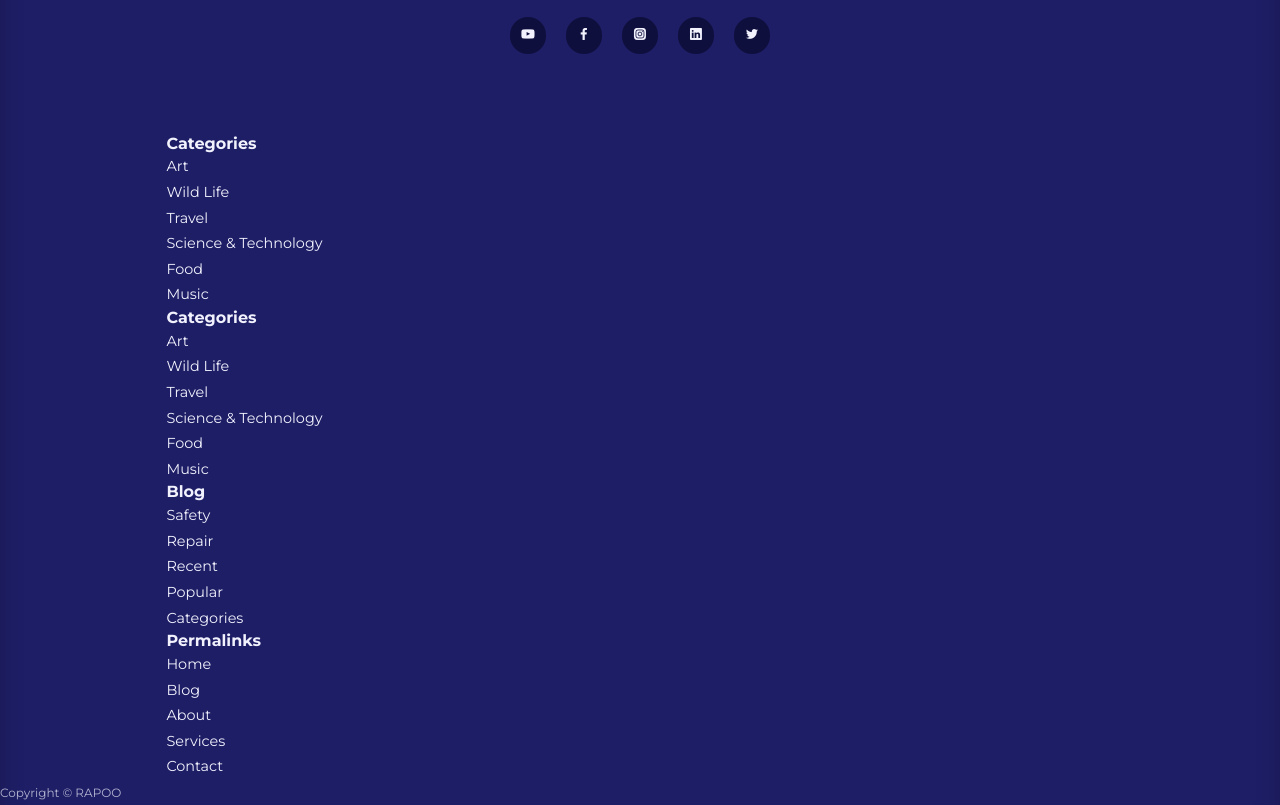
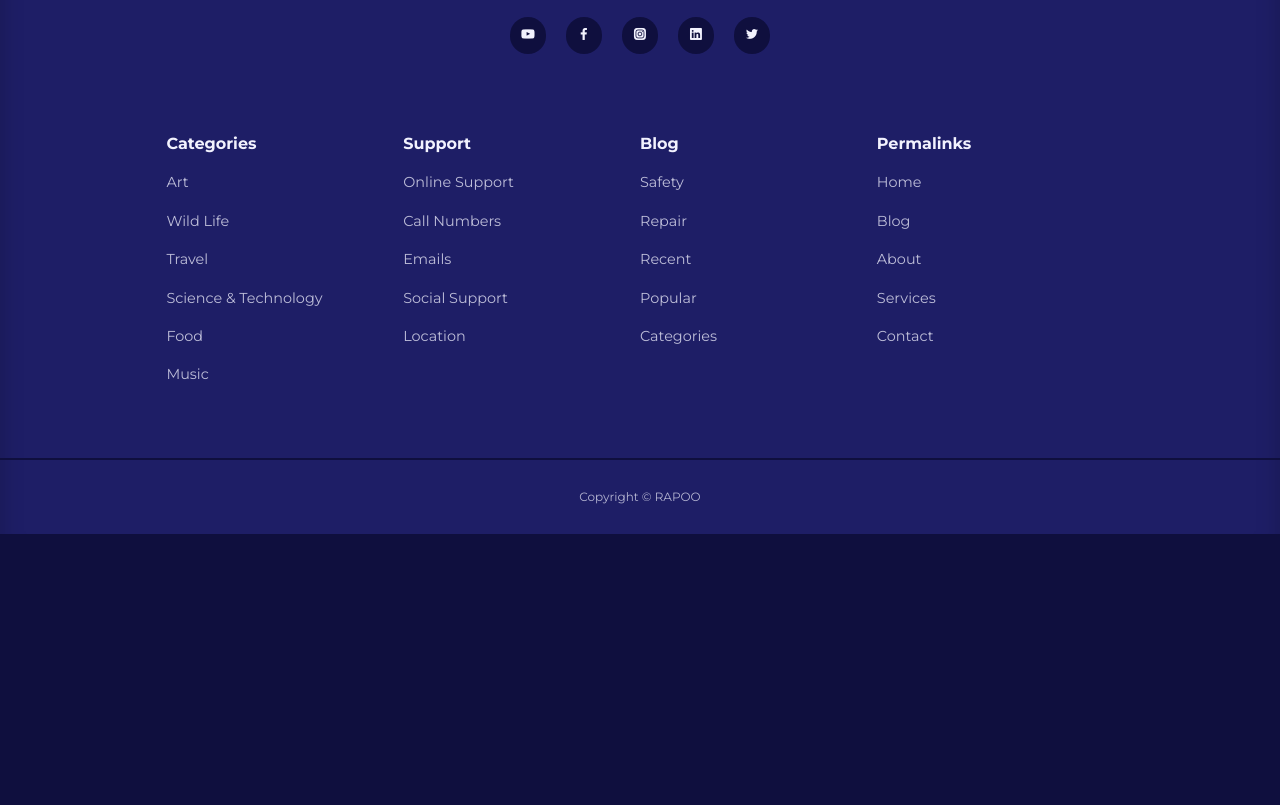
Before and after one commit to aniemmanuelrapoo/Blog-post-website, a plain HTML site: page index.html in a window 1280 px wide. Shown: the part 2040-2845 px from the top of the page. After the commit the page ends 2574 px from the top, so only its background shows below. Drawn offline with nearby package versions, Linux system fonts and the light colour scheme.

Commit message:
done with footer styling

```diff
--- a/index.html
+++ b/index.html
@@ -244,14 +244,13 @@
       </article>
 
       <article>
-        <h4>Categories</h4>
+        <h4>Support</h4>
         <ul>
-          <li><a href="">Art</a></li>
-          <li><a href="">Wild Life</a></li>
-          <li><a href="">Travel</a></li>
-          <li><a href="">Science & Technology</a></li>
-          <li><a href="">Food</a></li>
-          <li><a href="">Music</a></li>
+          <li><a href="">Online Support</a></li>
+          <li><a href="">Call Numbers</a></li>
+          <li><a href="">Emails</a></li>
+          <li><a href="">Social Support</a></li>
+          <li><a href="">Location</a></li>
         </ul>
       </article>
 
--- a/style.css
+++ b/style.css
@@ -280,3 +280,33 @@ footer{
   background: var(--color-white);
   color: var(--color-bg);
 }
+
+.footer__container{
+  display: grid;
+  grid-template-columns: repeat(4, 1fr);
+}
+
+footer h4{
+  color: var(--color-white);
+  margin-bottom: 0.6rem;
+}
+
+footer ul li{
+  padding: 0.4rem 0;
+}
+
+footer ul a{
+  opacity: 0.75;
+}
+
+footer ul a:hover{
+  letter-spacing: 0.2rem;
+  opacity: 1;
+}
+
+.footer__copyright{
+  text-align: center;
+  padding: 1.5rem 0;
+  border-top: 2px solid var(--color-bg);
+  margin-top: 4rem;
+}
```
